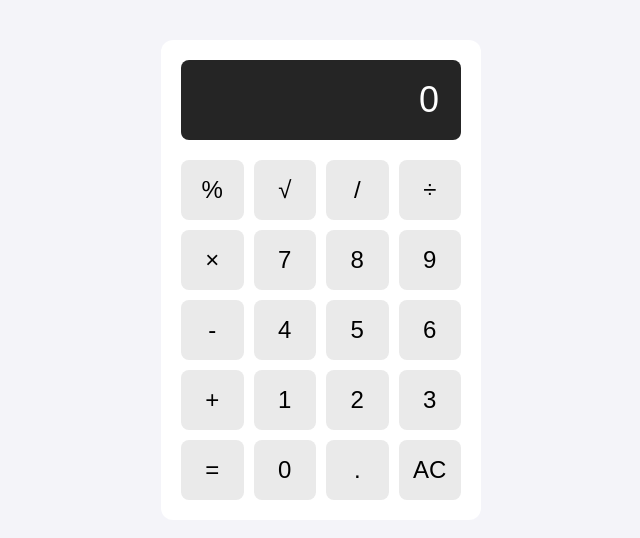
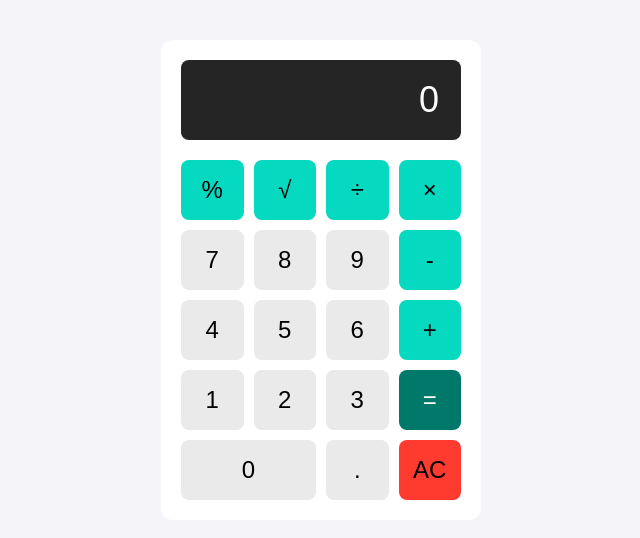
Before and after one commit to Mufacoderz/Javascript-Practice-Project, a plain HTML site: page Calculator/index.html in a window 1280 px wide. Shown: the part 120-658 px from the top of the page, without its empty margins (319-959 px from the left). Drawn offline with Linux system fonts and the light colour scheme.

Commit message:
final styling

```diff
--- a/Calculator/index.html
+++ b/Calculator/index.html
@@ -15,7 +15,6 @@
         <div class="calculator-keys">
             <button class="operator" value="%">%</button>
             <button class="operator" value="√">√</button>
-            <button class="operator" value="/">/</button>
             <button class="operator" value="/">&divide;</button>
             <button class="operator" value="*">&times;</button>
 
--- a/Calculator/style.css
+++ b/Calculator/style.css
@@ -54,7 +54,22 @@ button{
     border: none;
     background-color: #eaeaea;
     transition: background-color 0.3s ease;
+    cursor: pointer;
 }
 button:hover{
     background-color: #d4d4d4;
 }
+
+.operator{
+    background-color: #05d9c0;
+}
+.equal-sign{
+    background-color: #00796b;
+    color: white;
+}
+.zero{
+    grid-column: span 2;
+}
+.all-clear{
+    background-color: #ff3b30;
+}
```
